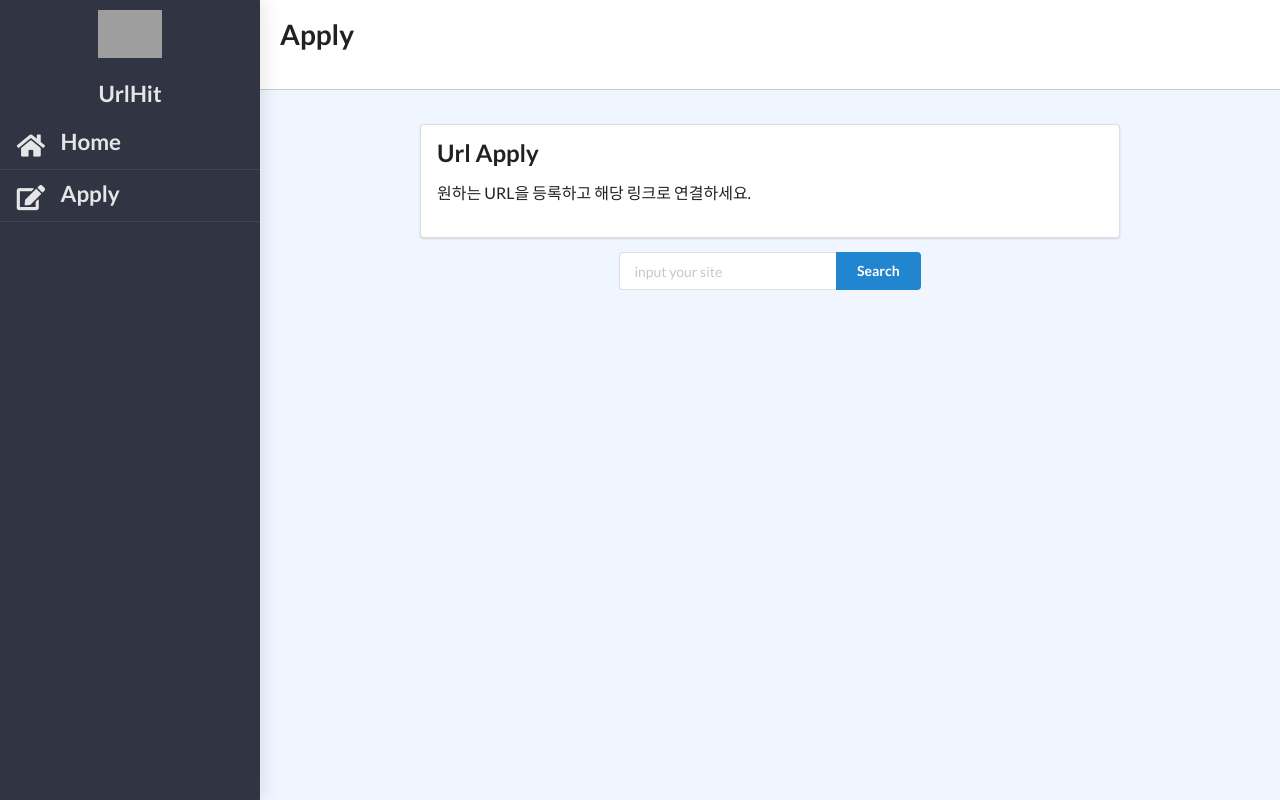
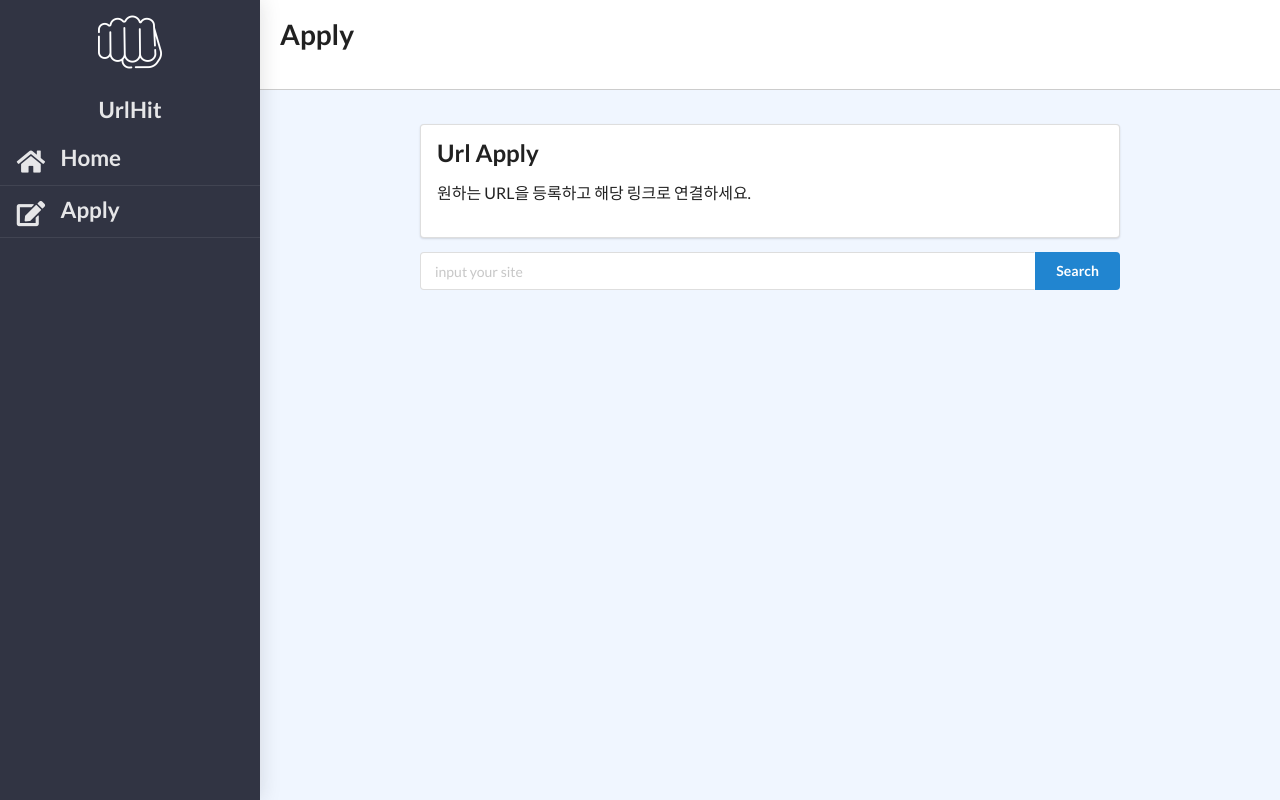
Before and after one commit to Mineru98/UrlHit, a Flask app: page /apply in a window 1280 px wide. Run offline with Flask 2, Linux system fonts and the light colour scheme; some libraries are stand-ins or nearby versions; grey boxes are pictures that could not be loaded.

Commit message:
Update Code
Modify UI

```diff
--- a/server.py
+++ b/server.py
@@ -72,7 +72,8 @@ def _search():
         compat_url = URL_Shortener().shorten_url(request.get_json()['url'], _count[0][0] + 1)
         cs.close()
         conn.close()
-        data = {"Code": "200", "url": 'http://www.urlhit.shop/'+compat_url, "size": 1, "tag": {"1":"Default"}}
+        data = {"Code": "200", "url": 'https://blog-mineru.run.goorm.io/url/'+compat_url, "size": 1, "tag": {"1":"Default"}}
+        # data = {"Code": "200", "url": 'http://www.urlhit.shop/url/'+compat_url, "size": 1, "tag": {"1":"Default"}}
         return data
     elif count[0][0] > 0:
         cs.execute("SELECT tag FROM redirect WHERE redirecturl='%s';" % (request.get_json()['url']))
@@ -120,7 +121,8 @@ def _addtag():
     compat_url = URL_Shortener().shorten_url(request.get_json()['redirecturl'], count[0][0] + 1)
     cs.close()
     conn.close()
-    data = {"Code": "201", "url": 'http://www.urlhit.shop/'+compat_url, "tag": request.get_json()['tag']}
+    data = {"Code": "201", "url": 'https://blog-mineru.run.goorm.io/url/'+compat_url, "tag": request.get_json()['tag']}
+    # data = {"Code": "201", "url": 'http://www.urlhit.shop/url/'+compat_url, "tag": request.get_json()['tag']}
     return data
 '''
 type = 유입 플랫폼
--- a/static/css/apply.css
+++ b/static/css/apply.css
@@ -48,11 +48,21 @@ i.edit.icon.size-a {
 }
 
 input#search-url.large {
-    width: 216.512px;
+    width: 615.324px;
+}
+
+input#search-url.mobile.large {
+    margin-left: -43px;
+    width: 100%;
 }
 
 input#apply-url.normal {
-    width: 188.662px;
+    width: 620.959px;
+}
+
+input#apply-url.mobile.normal {
+    margin-left: -43px;
+    width: 100%;
 }
 
 /* Test */
--- a/static/js/apply.js
+++ b/static/js/apply.js
@@ -51,28 +51,26 @@ if (/Android|webOS|iPhone|iPad|iPod|BlackBerry|IEMobile|Opera Mini/i.test(naviga
             </div>
         </div>
     </div>
-    <div class="ui text container segment">
-        <h2 class="ui header">Url Apply</h2>
-        <p>원하는 URL을 등록하고 해당 링크로 연결하세요.</p>
-        <p></p>
-    </div>
     <div class="ui one column center aligned grid">
         <div class="row">
-            <div class="column">
-                <div class="ui action right labeled input first">
-                    <input type="text" class="large" id="search-url" placeholder="input your site">
-                    <div class="ui blue button" id="search">Search</div>
-                </div>
+            <div class="ui text segment">
+                <h2 class="ui header">Url Apply</h2>
+                <p>원하는 URL을 등록하고 해당 링크로 연결하세요.</p>
+                <p></p>
             </div>
         </div>
         <div class="row">
-            <div class="column tag-list">
+            <div class="ui action right labeled input">
+                <input type="text" class="mobile large" id="search-url" placeholder="input your site">
+                <div class="ui blue button" id="search">Search</div>
             </div>
+        </div>
+        <div class="row tag-list">
         </div>
         <div class="row">
             <div class="column">
                 <div class="ui action right labeled input second transition hidden">
-                    <input type="text" class="normal" id="apply-url" placeholder="Find domain" readonly>
+                    <input type="text" class="mobile normal" id="apply-url" placeholder="Find domain" readonly>
                     <div class="ui blue button" id="apply">Apply</div>
                 </div>
             </div>
@@ -85,7 +83,7 @@ if (/Android|webOS|iPhone|iPad|iPod|BlackBerry|IEMobile|Opera Mini/i.test(naviga
     $('body').append(`
 <div class="ui overlay visible left vertical inverted sidebar menu default">
     <div class="menu top">
-        <img src="{{ url_for('static', filename='imgs/punch.png') }}" width="64">
+        <img src="static/imgs/punch.png" width="64">
     </div>
     <div class="menu top">
         <h3 class="ui header white">UrlHit</h3>
```
